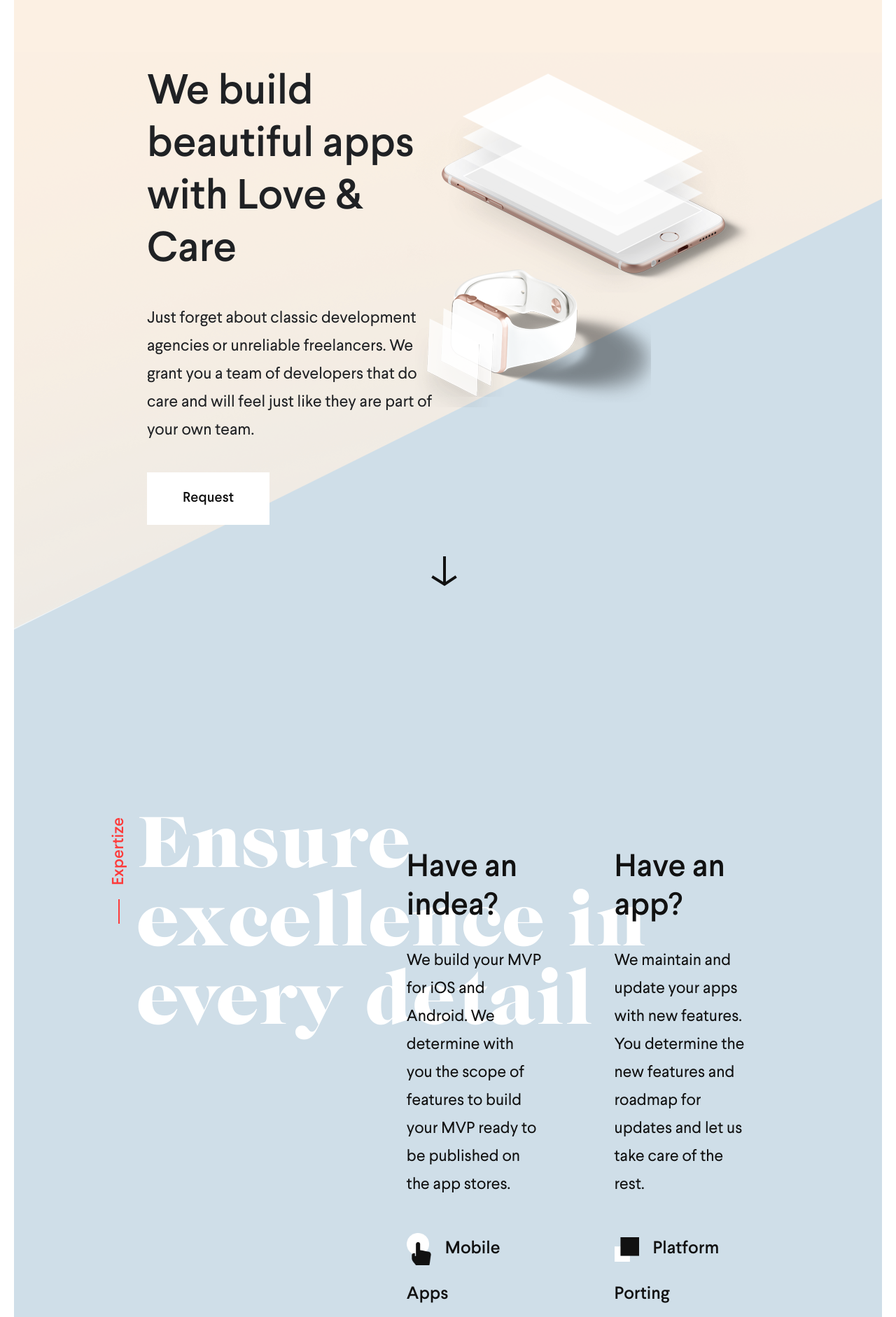
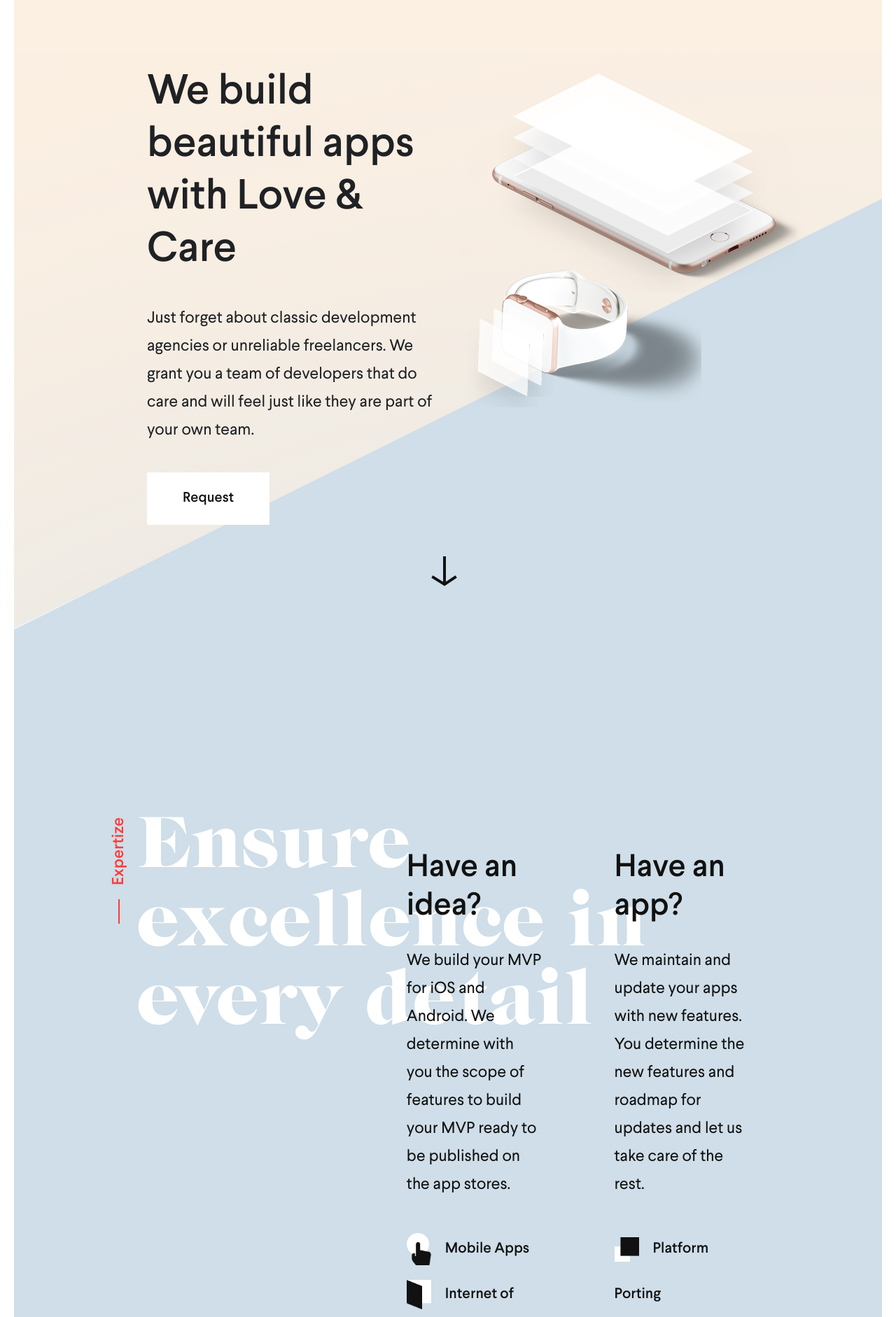
Before and after one commit to aktinijal/factorlyapp, a PHP site: page / in a window 1280 px wide. Shown: the part 145-2027 px from the top of the page at 70% size. Run offline with PHP 8.4, Linux system fonts and the light colour scheme.

Commit message:
add href on cases.html, fix mistake in word idea, .expertize li

```diff
--- a/about.html
+++ b/about.html
@@ -134,7 +134,7 @@ Onac</h3>
                 </div>
                 <div class="n-pad-r-l col-lg-4">
                     <div class="row">
-                        <div class="ambianceSmall col-lg-6">
+                        <div class="zoom-photo ambianceSmall col-lg-6">
                             <img src="img/about/ambiance1.png" alt="">
                         </div>
 
--- a/css/media.css
+++ b/css/media.css
@@ -41,19 +41,11 @@
         zoom: 1;
         opacity: 0;
     }
-    /*
-    .third-triangle {
-        position: absolute;
-        top: 3384px;
-        width: 100%;
-        height: 1034px;
-        background: url(../img/background-bottom1680.png) no-repeat bottom left;
-    }
-*/
+
     .phone-wrapper {
         position: relative;
         top: 250px;
-        right: 200px;
+        right: 10%;
         /*        width: 498px;*/
         height: 427px;
     }
@@ -184,7 +176,7 @@
         margin-bottom: 40px;
     }
     .expertize li {
-        font: 25px/64.65px LarsseitMedium;
+        font: 21px/64.65px LarsseitMedium;
     }
     .expertize li img {
         width: 35px;
--- a/css/style.css
+++ b/css/style.css
@@ -28,7 +28,9 @@
     src: url('fonts/GTHaptikMedium.otf');
 }
 
+
 /***************************BACKGROUND*****************/
+
 .tempor {
     position: absolute;
     top: 0;
@@ -36,6 +38,7 @@
     height: 4892px;
     z-index: -1;
 }
+
 .first-triangle {
     position: absolute;
     top: -2500px;
@@ -43,6 +46,7 @@
     height: 1871px;
     background: url(../img/background-topfirst2880.png) no-repeat top left;
 }
+
 .second-triangle {
     position: absolute;
     top: 2500px;
@@ -50,6 +54,7 @@
     height: 6915px;
     background: url(../img/background-topsecond2880.png) no-repeat bottom left;
 }
+
 .footer-bg {
     position: absolute;
     bottom: 0;
@@ -60,6 +65,7 @@
     z-index: -2;
     zoom: 1;
 }
+
 .footer-bg2 {
     position: absolute;
     bottom: 0;
@@ -71,6 +77,7 @@
     zoom: 1;
     opacity: 0;
 }
+
 
 /*************************MODAL*************************/
 
@@ -103,6 +110,7 @@
 #modal_form p {
     margin-top: 40px;
 }
+
 #modal_form p:first-child {
     margin-top: 0;
 }
@@ -168,18 +176,21 @@
 
 
 /*******************Phone***************************/
+
 .phone-wrapper {
     position: relative;
-        top: 250px;
-        right: 200px;
+    top: 450px;
+    right: 10%;
     /*        width: 498px;*/
     height: 427px;
 }
+
 .phone {
     position: absolute;
     right: 0;
     top: -1000px;
 }
+
 .phone-shadow,
 .phone-shadow2,
 .phone-shadow3,
@@ -188,21 +199,25 @@
     right: 45px;
     top: -1050px;
 }
+
 .watch {
     position: absolute;
     right: 150px;
     top: -700px;
 }
+
 .watch2 {
     position: absolute;
     right: 355px;
     top: -775px;
 }
+
 .watch3 {
     position: absolute;
     right: 375px;
     top: -790px;
 }
+
 .arrow {
     position: absolute;
     right: 49%;
@@ -215,7 +230,9 @@
     z-index: 0;
 }
 
+
 /***************************************/
+
 .row-custom {
     width: 71.78%;
     margin: 0 auto;
@@ -239,13 +256,11 @@ h2 {
 
 body {
     height: 100%;
-    /*    background-color: #fceee1;*/
     background-color: #fff;
 }
 
 .home {
     opacity: 0;
-    /*    background: #f0f0f0 url(../img/background.png) no-repeat top center;*/
 }
 
 .wrapper {
@@ -490,6 +505,7 @@ footer {
 .faces h4.sectionName {
     top: 200px;
 }
+
 .zoom-face p {
     opacity: 0;
     margin-top: 100px;
--- a/home.html
+++ b/home.html
@@ -126,7 +126,7 @@
                         </a>
                     </div>
                     <div class="idea col-lg-3">
-                        <h2>Have an <br> indea?</h2>
+                        <h2>Have an <br> idea?</h2>
                         <p>We build your MVP for iOS and Android. We determine with you the scope of features to build your MVP ready to be published on the app stores.</p>
                         <ul>
                             <li><img src="img/expertizeList1.png" alt="">Mobile Apps</li>
@@ -154,7 +154,7 @@
                 <h4 class="sectionName"><img src="img/sectionNameLine.png" alt="">Cases</h4>
             </div>
             <div class="case-wrapper row-custom">
-                <a class="learn" href="">
+                <a class="learn" href="cases.html">
                     <p><span>Explo</span>re All Cases</p>
                 </a>
                 <div class="pagingInfoBlock">
--- a/js/main.js
+++ b/js/main.js
@@ -130,26 +130,6 @@ $(document).ready(function () {
     });
 
 
-        $('.zoom-face').hover(function(){
-            $(this).find('.text > p').animate({
-                opacity : '1'
-            }, 300);
-            $(this).find('.face > img').animate({
-                width : '105%',
-                left: '-2.5%'
-
-            }, 300);
-        });
-        $('.zoom-face').mouseleave(function(){
-            $(this).find('.text > p').animate({
-                opacity : '0'
-            }, 300);
-            $(this).find('.face > img').animate({
-                width : '100%',
-//                left: -0
-
-            }, 100);
-        });
 
 
 
@@ -219,9 +199,41 @@ $('.cases-slick > button').addClass('littleSlick');
 
 
     /***********************ABOUT.html******************/
-//    $('.faces-item').click(function(){
-//        $('.face').css('zoom', '3');
-//    });
 
+        $('.zoom-face').hover(function(){
+            $(this).find('.text > p').animate({
+                opacity : '1'
+            }, 300);
+            $(this).find('.face > img').animate({
+                width : '105%',
+                left: '-2.5%'
+
+            }, 300);
+        });
+        $('.zoom-face').mouseleave(function(){
+            $(this).find('.text > p').animate({
+                opacity : '0'
+            }, 300);
+            $(this).find('.face > img').animate({
+                width : '100%',
+//                left: -0
+
+            }, 100);
+        });
+
+//    $('.zoom-photo').hover(function(){
+//            $(this).find('img').animate({
+//                width : '105%',
+//                left: '-2.5%'
+//
+//            }, 300);
+//        });
+//        $('.zoom-photo').mouseleave(function(){
+//            $(this).find('img').animate({
+//                width : '100%',
+//                left: '0'
+//
+//            }, 300);
+//        });
 
 });
```
Lines whose indentation alone changed are shown as unchanged.
